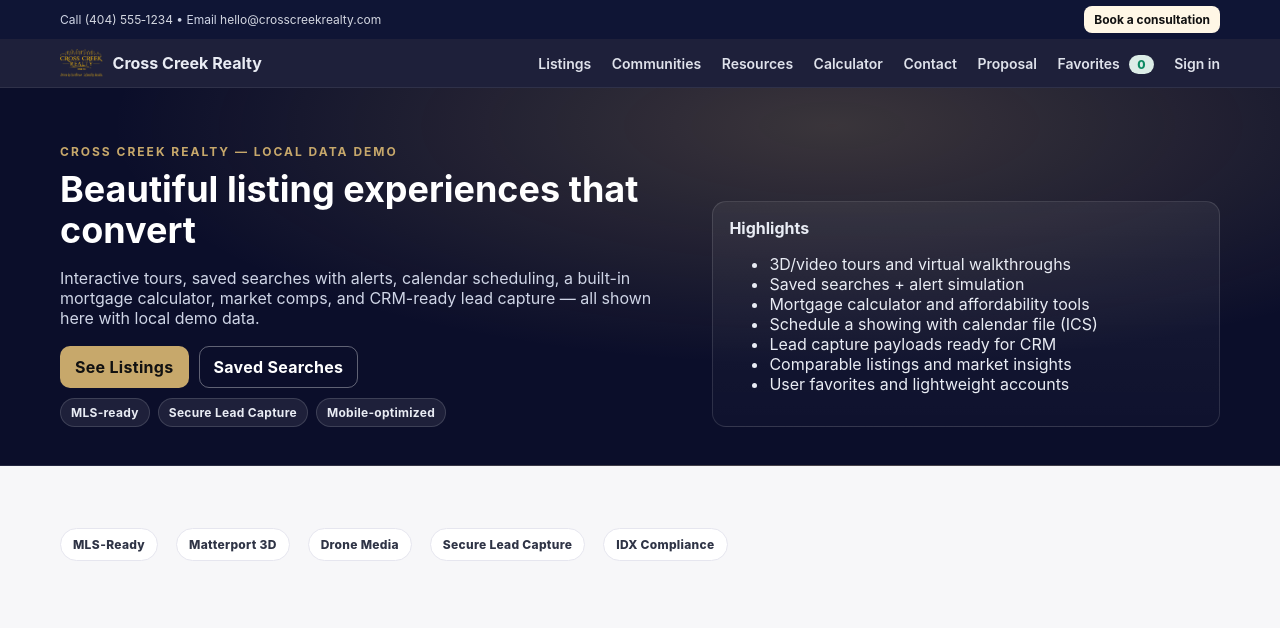
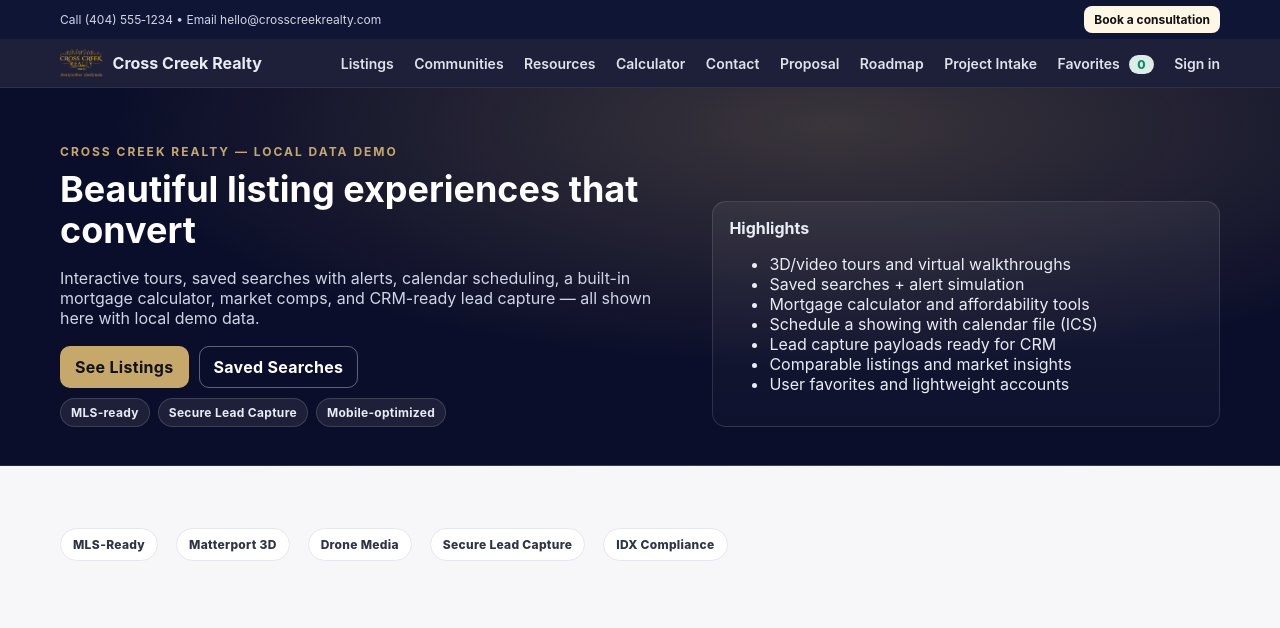
Before and after one commit to cochranfilms/cross-creek, a plain HTML site: page idx-demo.html in a window 1280 px wide. Shown: the top 628 px of the page. Drawn offline with Linux system fonts and the light colour scheme.

Commit message:
Add navigation links to roadmap and project intake form

```diff
--- a/idx-demo.html
+++ b/idx-demo.html
@@ -370,6 +370,8 @@
           <a href="#calc">Calculator</a>
           <a href="#contact">Contact</a>
           <a href="./index.html">Proposal</a>
+          <a href="./roadmap.html">Roadmap</a>
+          <a href="./form.html">Project Intake</a>
           <a href="#activity">Favorites <span id="navFavCount" class="pill count">0</span></a>
           <a href="#account" id="accountLink">Sign in</a>
         </div>
```
Also changed, not shown: index.html (+2 -0 lines).
